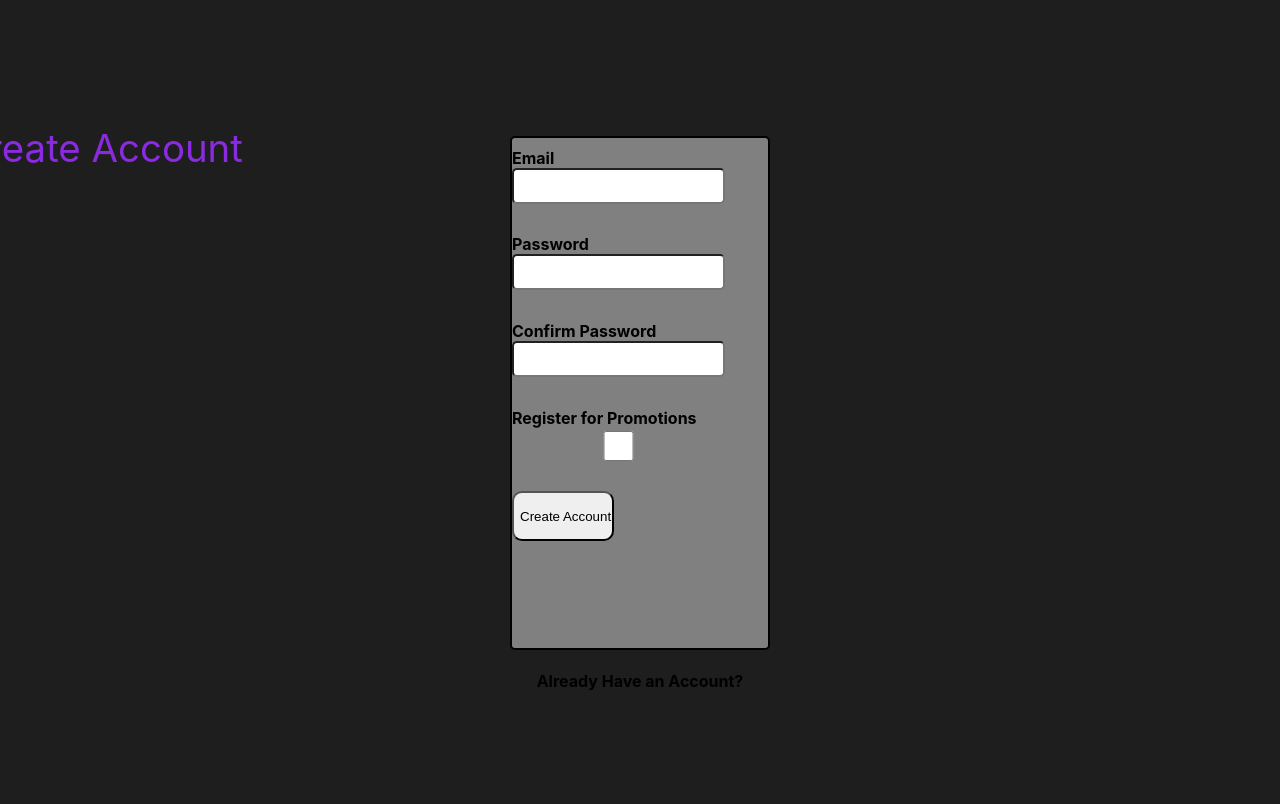
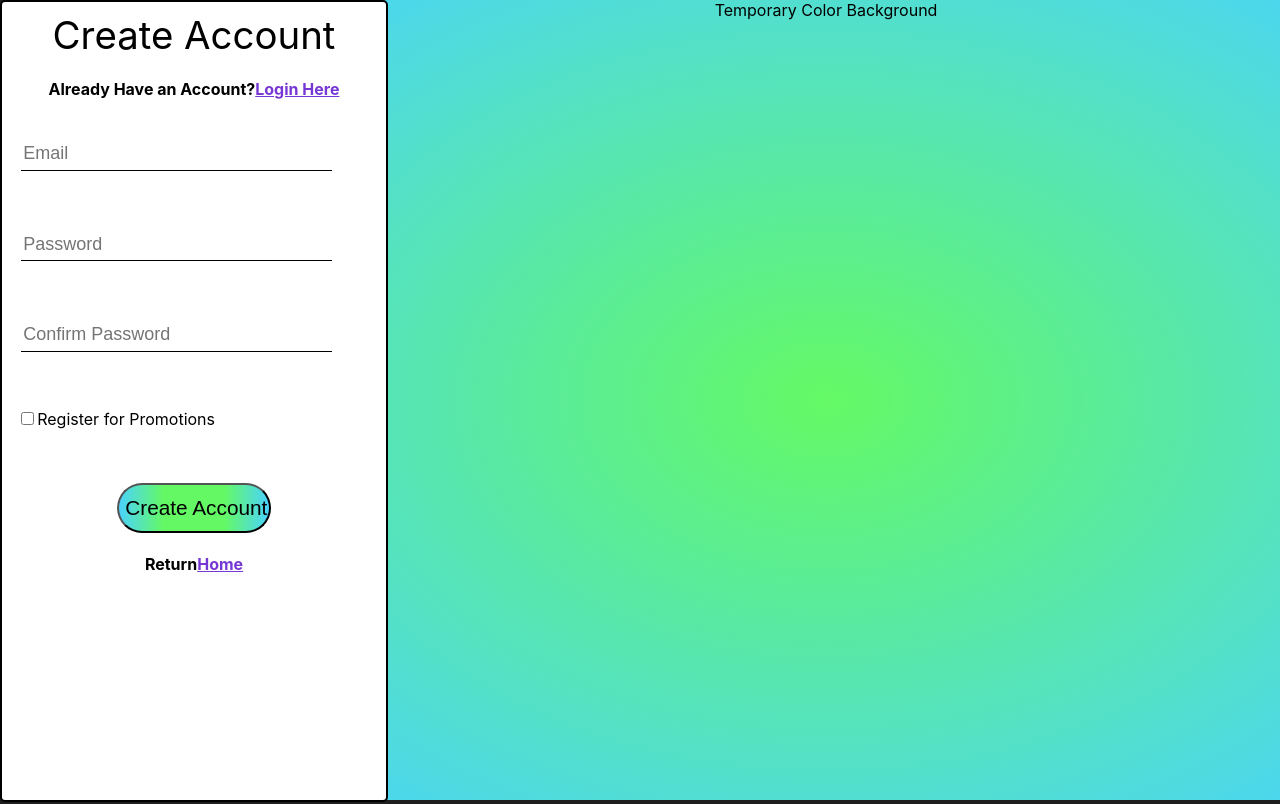
Before and after one commit to GitSeaBass/CinemaEBooking, a React (Create React App) app in the folder Frontend/cinema-ebooking/: page /createaccount in a window 1280 px wide. Shown: the top 804 px of the page. Built offline with nearby package versions, Linux system fonts and the light colour scheme.

Commit message:
new create account layout

```diff
--- a/Frontend/cinema-ebooking/src/components/CreateAccountPage.css
+++ b/Frontend/cinema-ebooking/src/components/CreateAccountPage.css
@@ -1,34 +1,53 @@
+.create-container {
+    overflow: hidden;
+    position: relative;
+}
+
 .create-title {
     font-size: 240%;
     position: relative;
-    top: 125px;
-    right: 40px;
-    color: blueviolet;
+    text-align: center;
 }
 
 .create-form-container {
-    margin: 7% auto 0 auto;
-    width: 20%;
-    height: 500px;
+    width: 30%;
+    height: 98.5vh;
     border: solid black 2px;
     border-radius: 5px;
     padding-top: 10px;
-    background-color: gray;
+    background-color: white;
 }
 
 .create-input {
-    margin-bottom: 12%;
-    border-radius: 5px;
+    margin-bottom: 15%;
+    margin-left: 5%;
+    border: none;
+    border-bottom: solid black 1px;
     width: 80%;
     height: 30px;
     font-size: large;
 }
 
+.create-checkbox {
+    margin-left: 5%;
+    margin-bottom: 15%;
+}
+
 .create-submit {
     width: 40%;
     height: 50px;
-    border-radius: 10px;
+    border-radius: 100px;
     transition: 0.5s;
+    font-size: 1.3em;
+    margin-left: 30%;
+    background: linear-gradient(0.25turn, rgb(74, 211, 253) 0%, rgb(100, 249, 100) 30%, rgb(100, 249, 100) 70%, rgb(74, 211, 253) 100%);
+}
+
+.create-submit:hover {
+    transition: 0.5s;
+    cursor: pointer;
+    background-position: -112px;
+    box-shadow: 5px 5px 2px 1px gray;
 }
 
 .create-submit:hover {
@@ -36,7 +55,3 @@
     background-color: rgb(175, 173, 173);
     cursor: pointer;
 }
-
-.create-form > label {
-    font-weight: bold;
-}
--- a/Frontend/cinema-ebooking/src/components/CreateAccountPage.js
+++ b/Frontend/cinema-ebooking/src/components/CreateAccountPage.js
@@ -30,27 +30,36 @@ function CreateAccountPage(props) {
     }
 
     return (
-        <div className='login-container'>
-            <div className='create-title'>Create Account</div>
+        <div className='create-container'>
+
+                <div className='image-container'>
+                    <div className='image'> Temporary Color Background</div>
+                </div>
+
             <div className="create-form-container">
+
+                <div className='create-title'>Create Account</div>
+
+                <h4 className='create-account-question'>Already Have an Account?
+                    <a className='create-account-link' href='/login'>Login Here</a>
+                </h4>
+
                 <form className='create-form' onSubmit={onSubmit}>
-                    <label>Email</label><br/>
-                    <input type='text' className='create-input' onChange={addEmail} required></input><br/>
-                    <label>Password</label><br/>
-                    <input type='password' className='create-input' onChange={addPassword1} required></input><br/>
-                    <label>Confirm Password</label><br/>
-                    <input type='password' className='create-input' onChange={addPassword2} required></input><br/>
-                    <label>Register for Promotions</label><br/>
-                    <input type='checkbox' className='create-input'></input><br/>
+                    <input type='text' className='create-input' onChange={addEmail} placeholder='Email' required></input><br/>
+                    <input type='password' className='create-input' onChange={addPassword1} placeholder='Password' required></input><br/>
+                    <input type='password' className='create-input' onChange={addPassword2} placeholder='Confirm Password' required></input><br/>
+                    <input type='checkbox' className='create-checkbox'></input>Register for Promotions<br/>
                     <input type='submit' value='Create Account' className='create-submit'></input>
                 </form>
+
+
+                <h4 className='create-account-question'>Return
+                    <a className='create-account-link' href='/'>Home</a>
+                </h4>
+
+
             </div>
-            <h4 className='create-account-question'>Already Have an Account?</h4>
-            <br></br>
-            <a className='create-account-link' href='/login'>Login Here</a>
-            <br></br>
-            <h4 className='create-account-question'>Or Return</h4>
-            <a className='create-account-link' href='/'>Home</a>
+
         </div>
     )
 }
```
